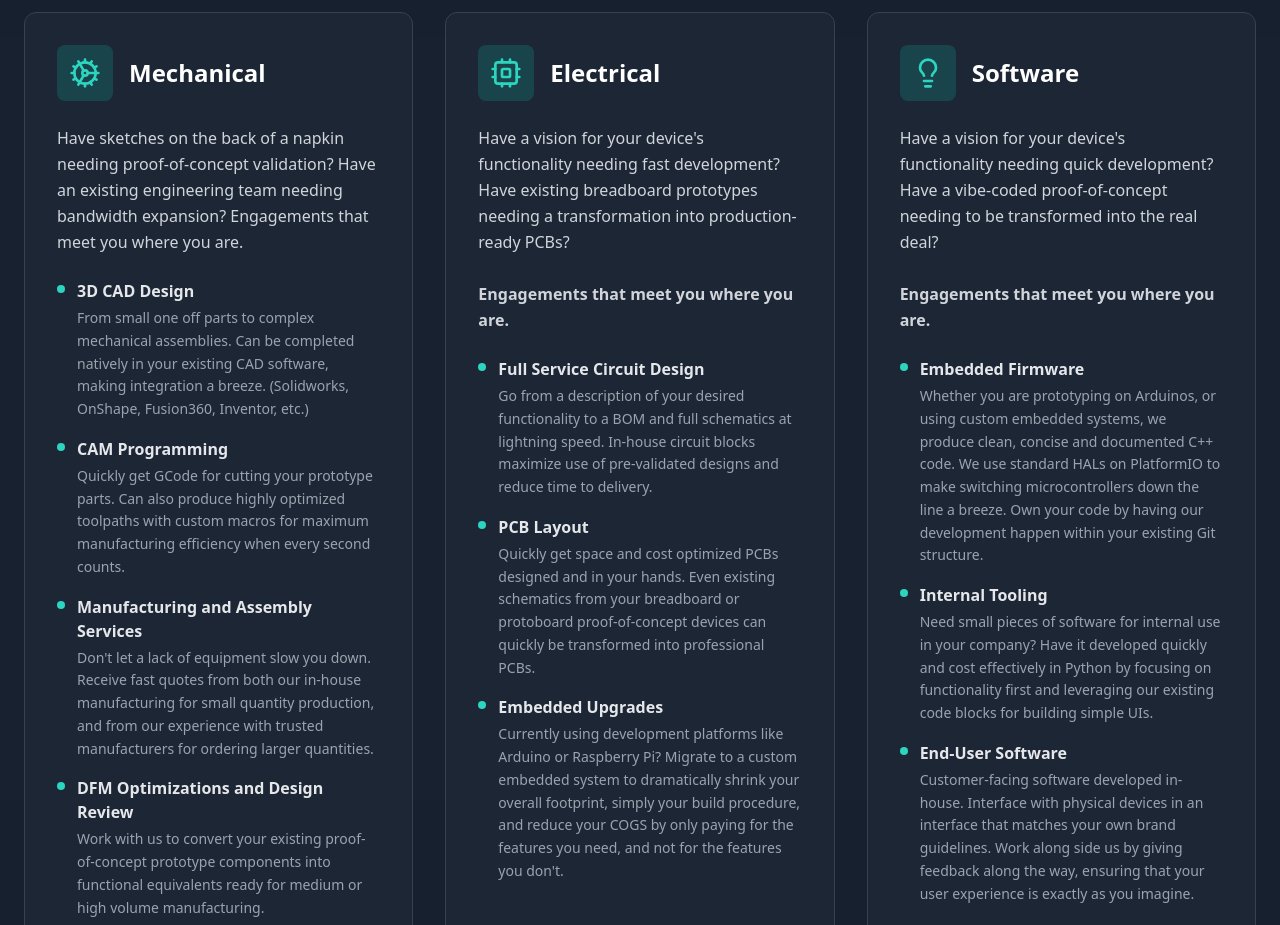
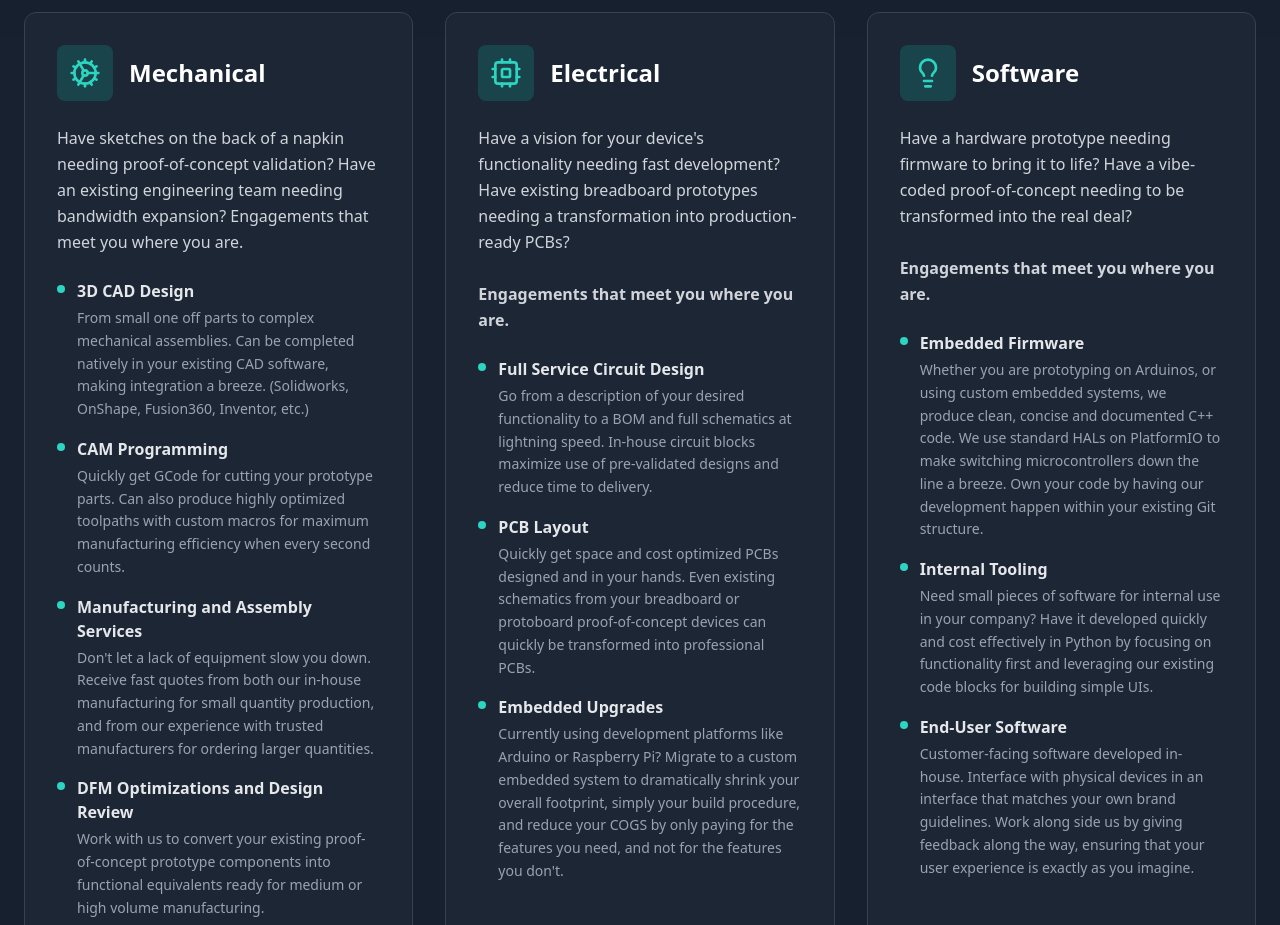
Before and after one commit to ThreeMuskets12/rapidedge-genesis-site, a React (Vite) app: page / in a window 1280 px wide. Shown: the part 980-1905 px from the top of the page. Built offline with nearby package versions, Linux system fonts and the light colour scheme.

Commit message:
Update Software service text

```diff
--- a/src/components/Services.tsx
+++ b/src/components/Services.tsx
@@ -57,7 +57,7 @@ const Services = () => {
       title: "Software",
       description: (
         <>
-          Have a vision for your device&apos;s functionality needing quick development? Have a vibe-coded proof-of-concept needing to be transformed into the real deal?
+          Have a hardware prototype needing firmware to bring it to life? Have a vibe-coded proof-of-concept needing to be transformed into the real deal?
           <br /><br />
           <strong>Engagements that meet you where you are.</strong>
         </>
```
